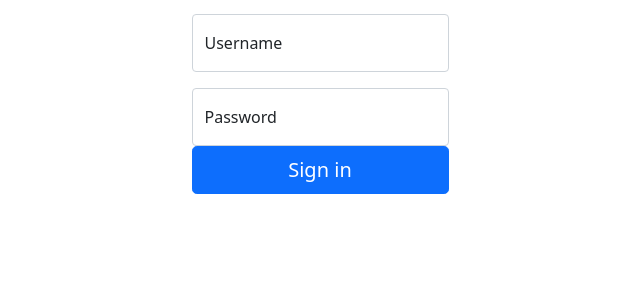
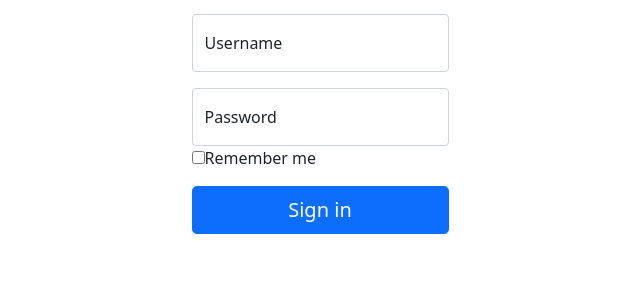
Before and after one commit to KiraHome/MagnusColes, a Flask app: template pymin/pymin/templates/login.html in a window 1280 px wide. Shown: the part 56-356 px from the top of the page, without its empty margins (320-960 px from the left). Run offline with Flask 2, Linux system fonts and the light colour scheme; the template is opened without the code that fills it, so the values that code supplies are empty; the visitor is signed in with stand-in values (Sample User, id 1); parts of the project's set-up code (start-up, migrations or seed data) failed here and were passed over; some libraries are stand-ins or nearby versions.

Commit message:
add remember me option to login form

```diff
--- a/pymin/pymin/templates/login.html
+++ b/pymin/pymin/templates/login.html
@@ -10,11 +10,11 @@
         <input type="password" class="form-control" name="pw" id="floatingPassword" placeholder="Password">
         <label for="floatingPassword">Password</label>
     </div>
-    <!-- <div class="checkboc mb-3">
+    <div class="checkboc mb-3">
         <label>
-            <input type="checkbox" value="remember-me">Remember me
+            <input type="checkbox" name="remember" value="remember-me">Remember me
         </label>
-    </div> -->
+    </div>
     <button class="w-100 btn btn-lg btn-primary" type="submit">Sign in</button>
 </form>
 {% endblock %}
```
